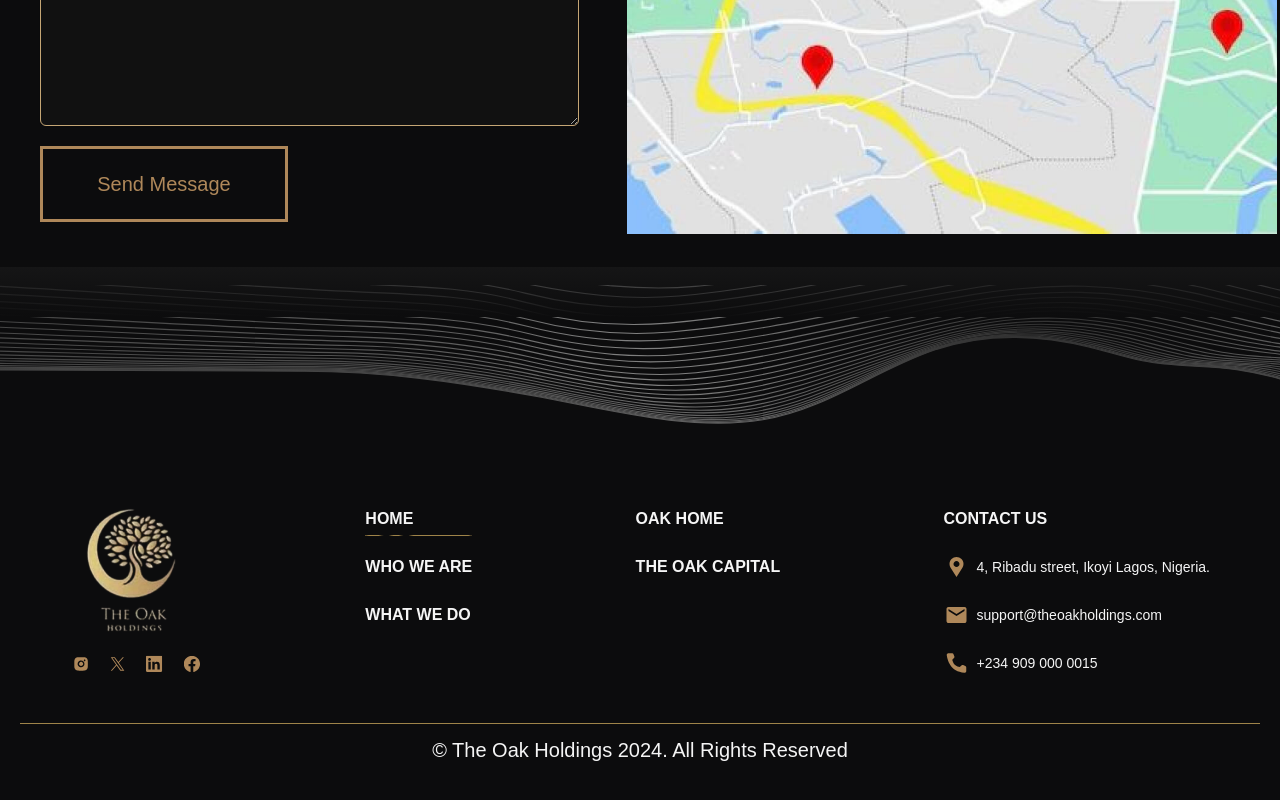
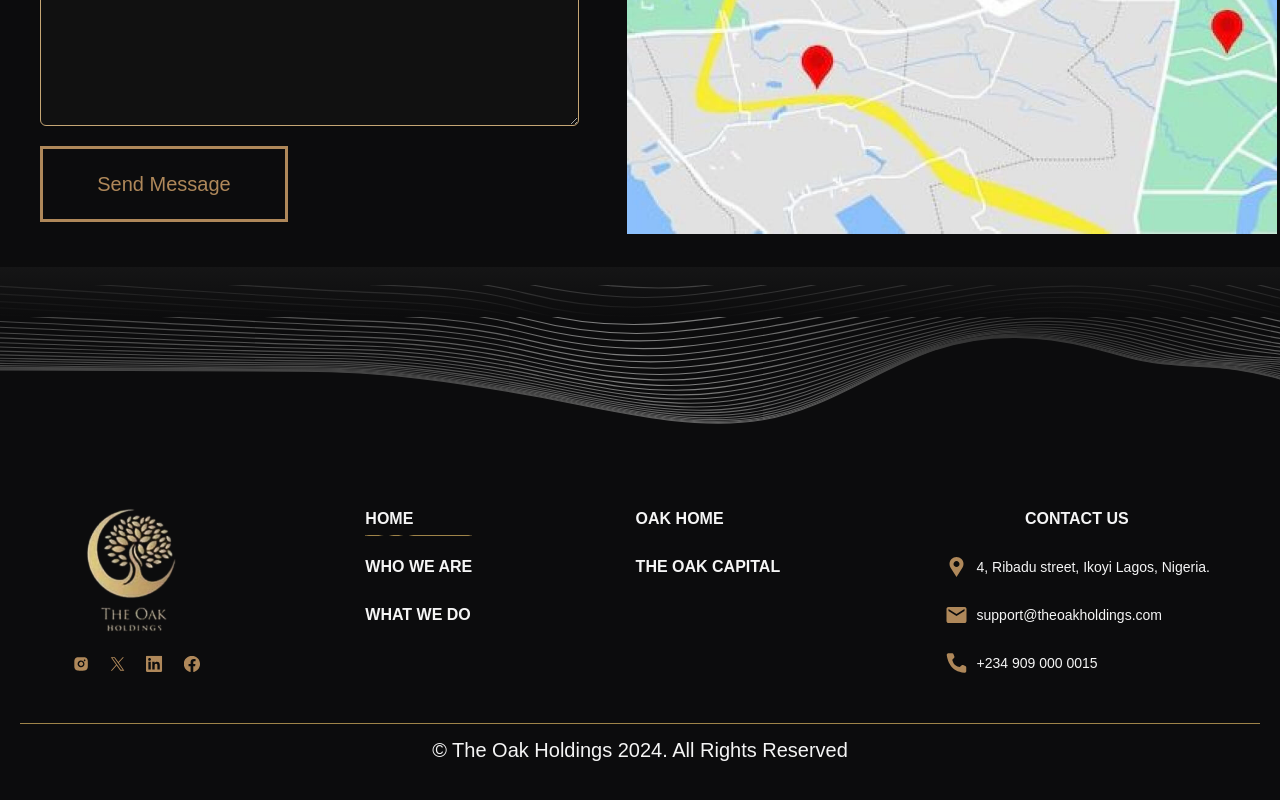
Before and after one commit to ZubairAlao/oak_design, a React (Vite) app: page / in a window 1280 px wide. Shown: the part 5493-6293 px from the top of the page. Built offline with nearby package versions, Linux system fonts and the light colour scheme; a web font is replaced by a local one.

Commit message:
contact us breaking lines

```diff
--- a/src/components/Footer.jsx
+++ b/src/components/Footer.jsx
@@ -168,7 +168,7 @@ const Footer = () => {
 
 
               <div className='flex items-center justify-center md:items-start flex-col gap-6'>
-                <h3 className='font-semibold flex-1 text-base'>CONTACT US</h3>
+                <h3 className='font-semibold flex-1 text-base w-full flex justify-center'>CONTACT US</h3>
                 <div className='space-y-6'>
                   {goldenContactInfo.map((info) => (
                       <div key={info.label} className='flex items-center justify-center flex-col md:flex-row md:justify-start gap-2'>
```
